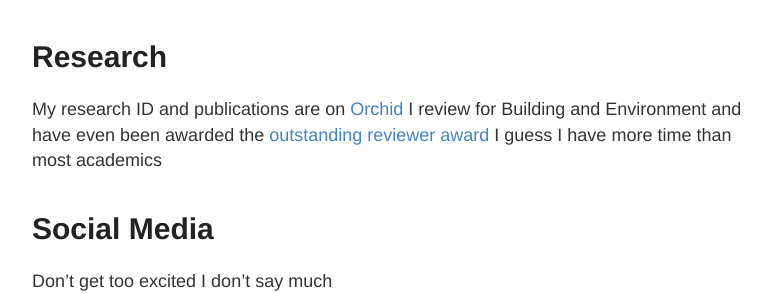
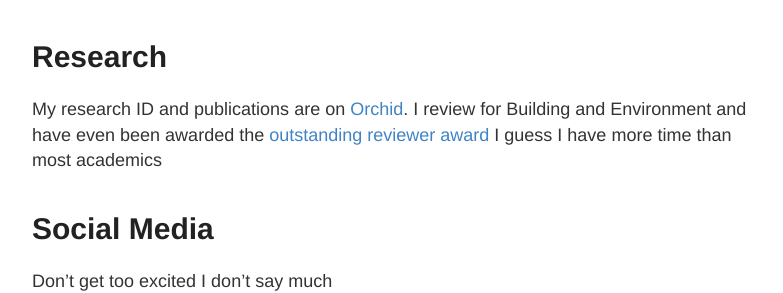
Before and after one commit to MikeBarcl/mikebarcl.github.io, a Jekyll site: the page built from index.md, in a window 1280 px wide. Shown: the part 374-667 px from the top of the page, without its empty margins (248-1031 px from the left). Built offline with Jekyll 4.4.1, drawn with Linux system fonts in a browser that asks for light colours; Markdown is read by kramdown in place of the engine named in the settings.

Commit message:
minor edit

```diff
--- a/index.md
+++ b/index.md
@@ -9,7 +9,7 @@ I'm working at [Quantarc] (http://www.quantarc.co.uk/), in the Facilities manage
 
 
 #Research
-My research ID and publications are on [Orchid](http://orcid.org/0000-0002-4417-7903)
+My research ID and publications are on [Orchid](http://orcid.org/0000-0002-4417-7903).
 I review for Building and Environment and have even been awarded the [outstanding reviewer award](http://www.reviewerrecognition.elsevier.com/recognition/index?key=1B4517F5E6377160A002F298890F30D874C69BE883FDE66EA24A772F30FED96E) I guess I have more time than most academics
 
 
```
